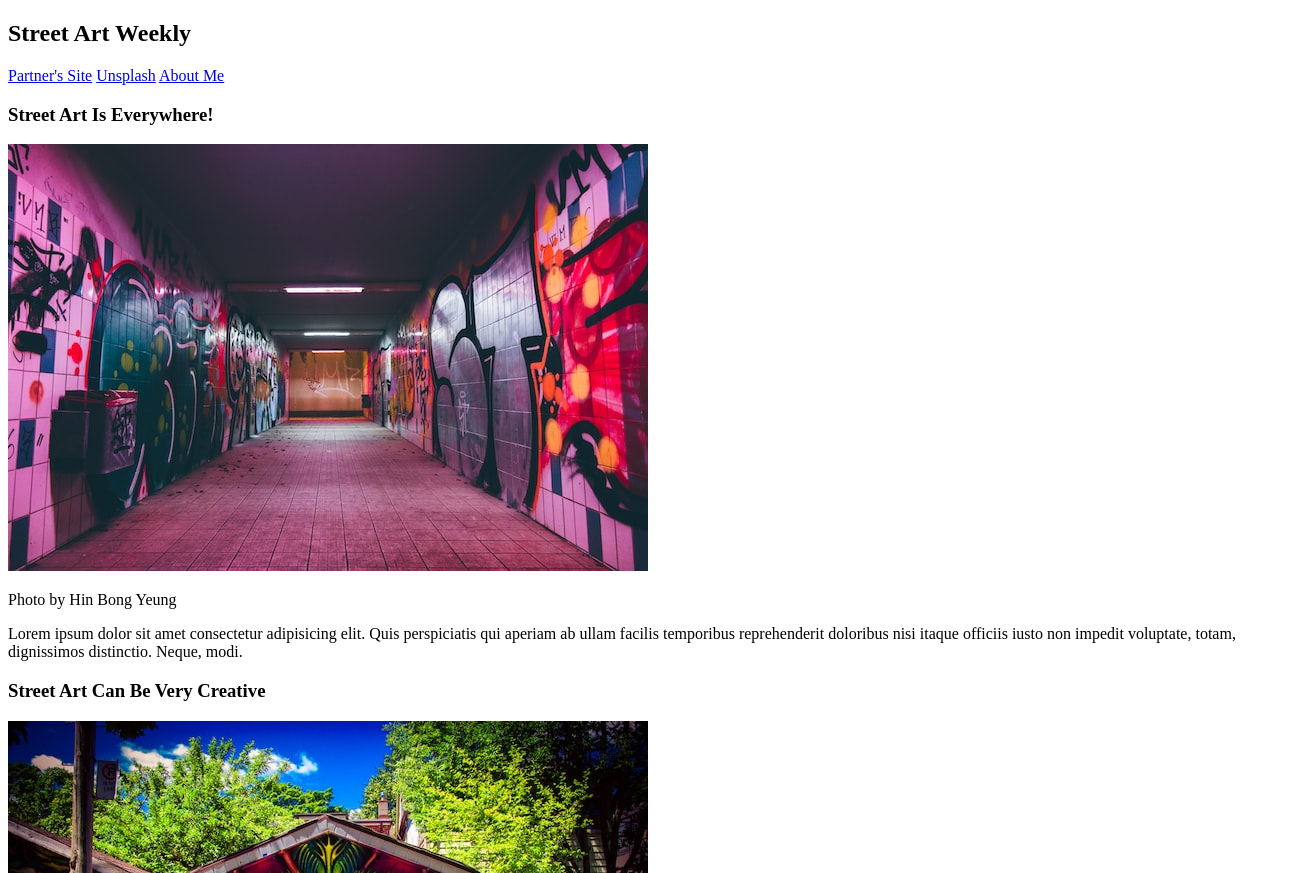
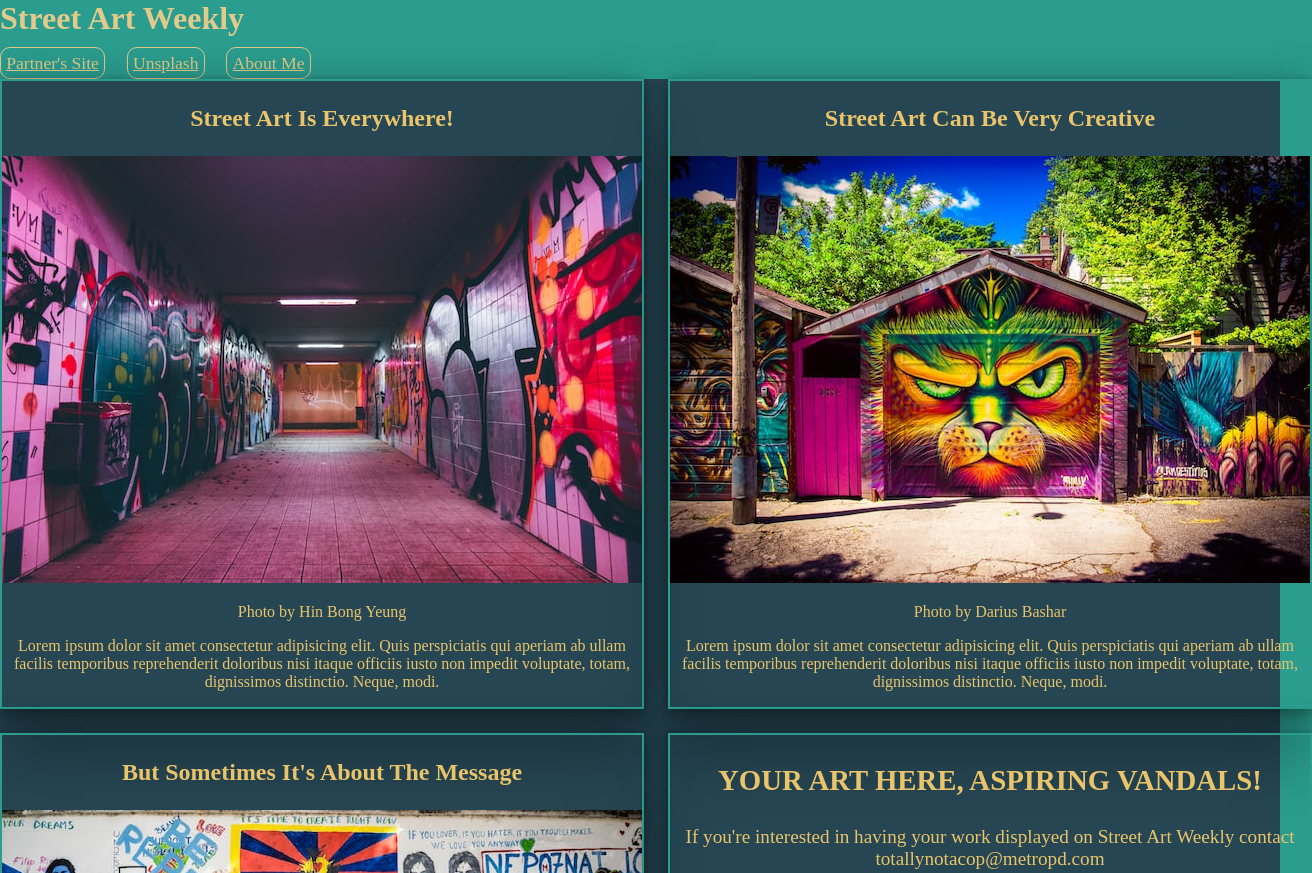
Before and after one commit to tyler-bennett52/hello-world, a plain HTML site: page index.html in a window 1280 px wide. Shown: the top 873 px of the page, 1312 px wide, since content can reach past the window. Drawn offline with Linux system fonts and the light colour scheme.

Commit message:
lab5 submission, add css file

```diff
--- a/index.html
+++ b/index.html
@@ -6,6 +6,7 @@
     <meta http-equiv="X-UA-Compatible" content="IE=edge">
     <meta name="viewport" content="width=device-width, initial-scale=1.0">
     <title>Street Art</title>
+    <link rel="stylesheet" href="style.css">
 </head>
 <header>
     <nav>
@@ -44,6 +45,10 @@
                 distinctio. Neque, modi.</p>
 
         </div>
+        <div>
+            <h3>YOUR ART HERE, ASPIRING VANDALS!</h3>
+            <p>If you're interested in having your work displayed on Street Art Weekly contact totallynotacop@metropd.com</p>
+        </div>
 
     </main>
 <footer>Tyler Bennett & Melanie Johnston | 102d45</footer>
--- /dev/null
+++ b/style.css
@@ -0,0 +1,76 @@
+body {
+    background-color: #2a9d8f;
+    margin: 0;
+    padding: 0;
+}
+main {
+    background-color: #264653;
+    display: grid;
+    color: #e9c46a;
+    gap: 1.5rem;
+    /* grid-template-columns: repeat(2, 1fr); */
+    grid-template-areas:
+        "first second"
+        "third fourth";
+}
+
+@media (max-width: 800px) {
+    main {
+        grid-template-areas:
+        "first"
+        "second"
+        "third"
+        "fourth";
+    }
+  }
+
+div {
+    border: 2px #2a9d8f solid;
+    text-align: center;
+    box-shadow: rgba(0, 0, 0, 0.25) 0px 54px 55px, rgba(0, 0, 0, 0.12) 0px -12px 30px, rgba(0, 0, 0, 0.12) 0px 4px 6px, rgba(0, 0, 0, 0.17) 0px 12px 13px, rgba(0, 0, 0, 0.09) 0px -3px 5px;}
+div:nth-child(1) {
+    grid-area: "first";
+}
+
+div:nth-child(2) {
+    grid-area: "second";
+}
+
+div:nth-child(3) {
+    grid-area: "third";
+}
+div:nth-child(4) {
+    grid-area: "fourth";
+    font-size: larger;
+}
+
+header{
+    background-color: #2a9d8f;
+    color: #e3ca8a;
+    padding-bottom: 5px;
+}
+
+a {
+    color: #e3ca8a;
+    /* text-decoration: overline; */
+    font-size: 1.1em;
+    border: 1px #e3ca8a solid;
+    margin-right: 1em;
+    padding: .3em;
+    border-radius: 10px;
+}
+
+footer {
+    background-color: #e76f51;
+    text-align: center;
+}
+
+h1 {
+    font-size: 2em;
+    margin: 0;
+    margin-bottom: .5em;
+}
+
+h3 {
+    font-size: 1.5em;
+}
```
